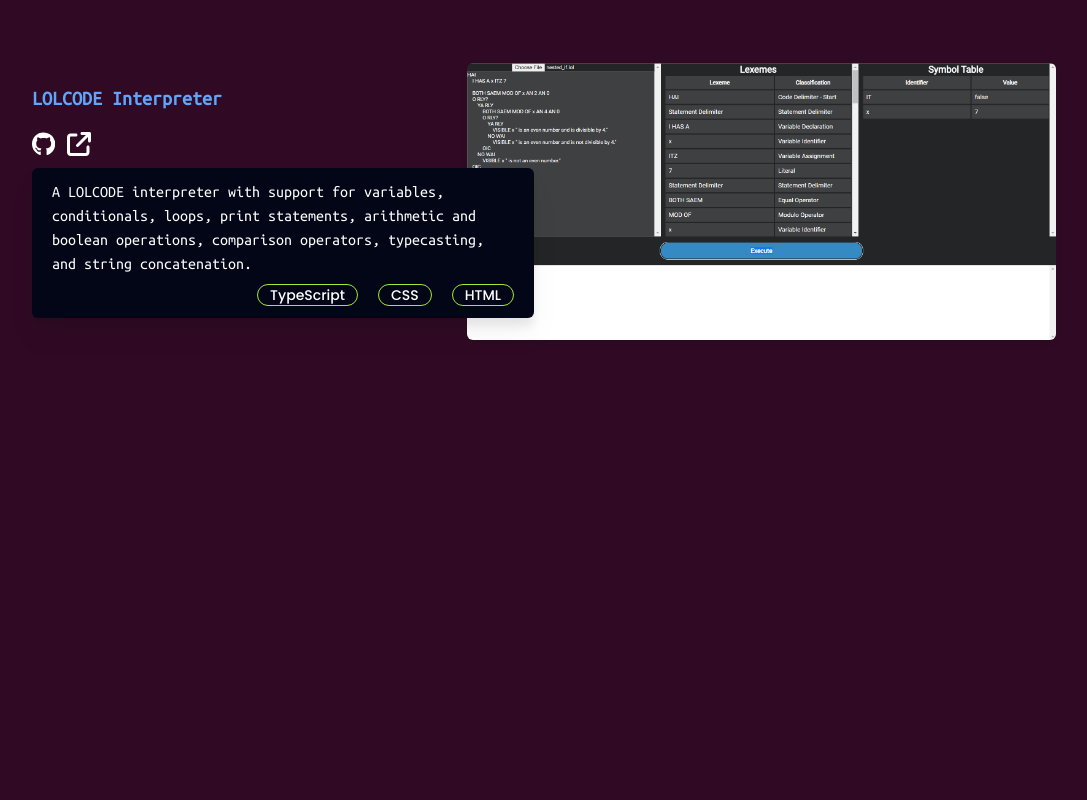
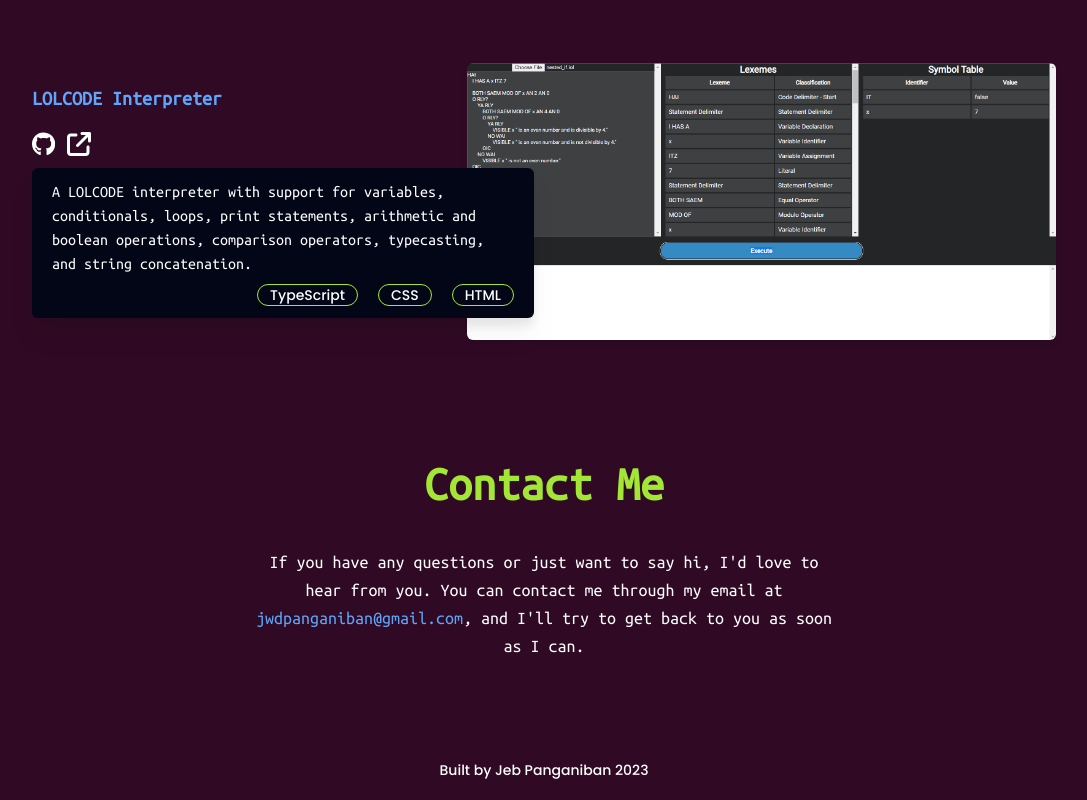
Before and after one commit to derfliwbej/portfolio-v1, a Next.js app: page / in a window 1280 px wide. Shown: the part 2223-3023 px from the top of the page, without its empty margins (96-1183 px from the left). Before the commit the page ends 2663 px from the top, so only its background shows below. Built offline with nearby package versions, Linux system fonts and the light colour scheme.

Commit message:
Feat: Add contact section and footer

```diff
--- a/src/app/page.js
+++ b/src/app/page.js
@@ -4,6 +4,14 @@ import Links from "@/components/links";
 import Skills from "@/components/skills";
 import Experiences from "@/components/experiences";
 import Projects from "@/components/projects";
+import Contact from "@/components/contact";
+
+import { Poppins } from "next/font/google";
+
+const poppins = Poppins({
+  subsets: ['latin'],
+  weight: '500'
+});
 
 export default function Home() {
   return (
@@ -14,8 +22,12 @@ export default function Home() {
         <Skills />
         <Experiences />
         <Projects />
+        <Contact />
       </div>
       <Links />
+      <div className="text-center text-sm py-5">
+        <p className={poppins.className}>Built by Jeb Panganiban 2023</p>
+      </div>
     </main>
   );
 }
```
